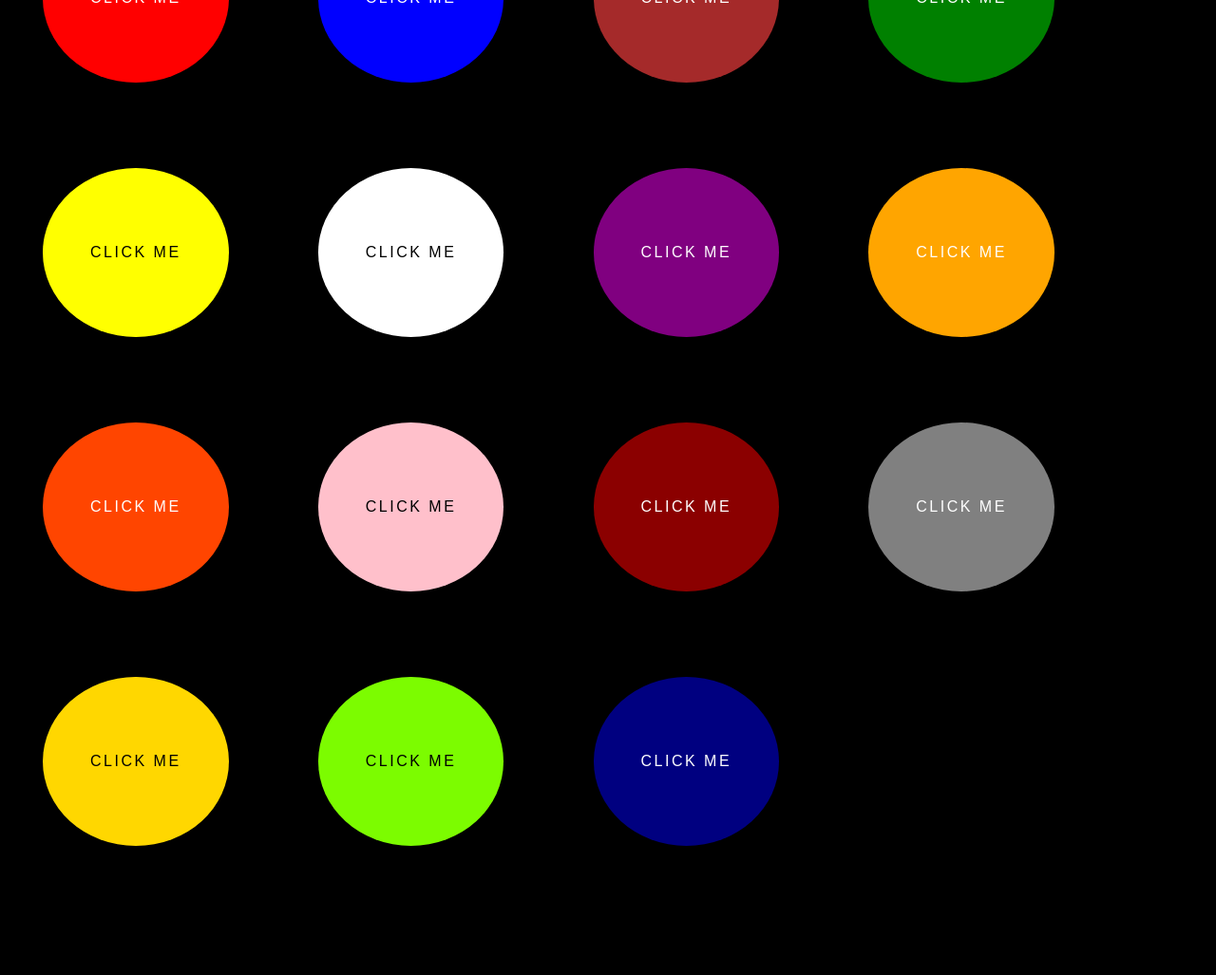
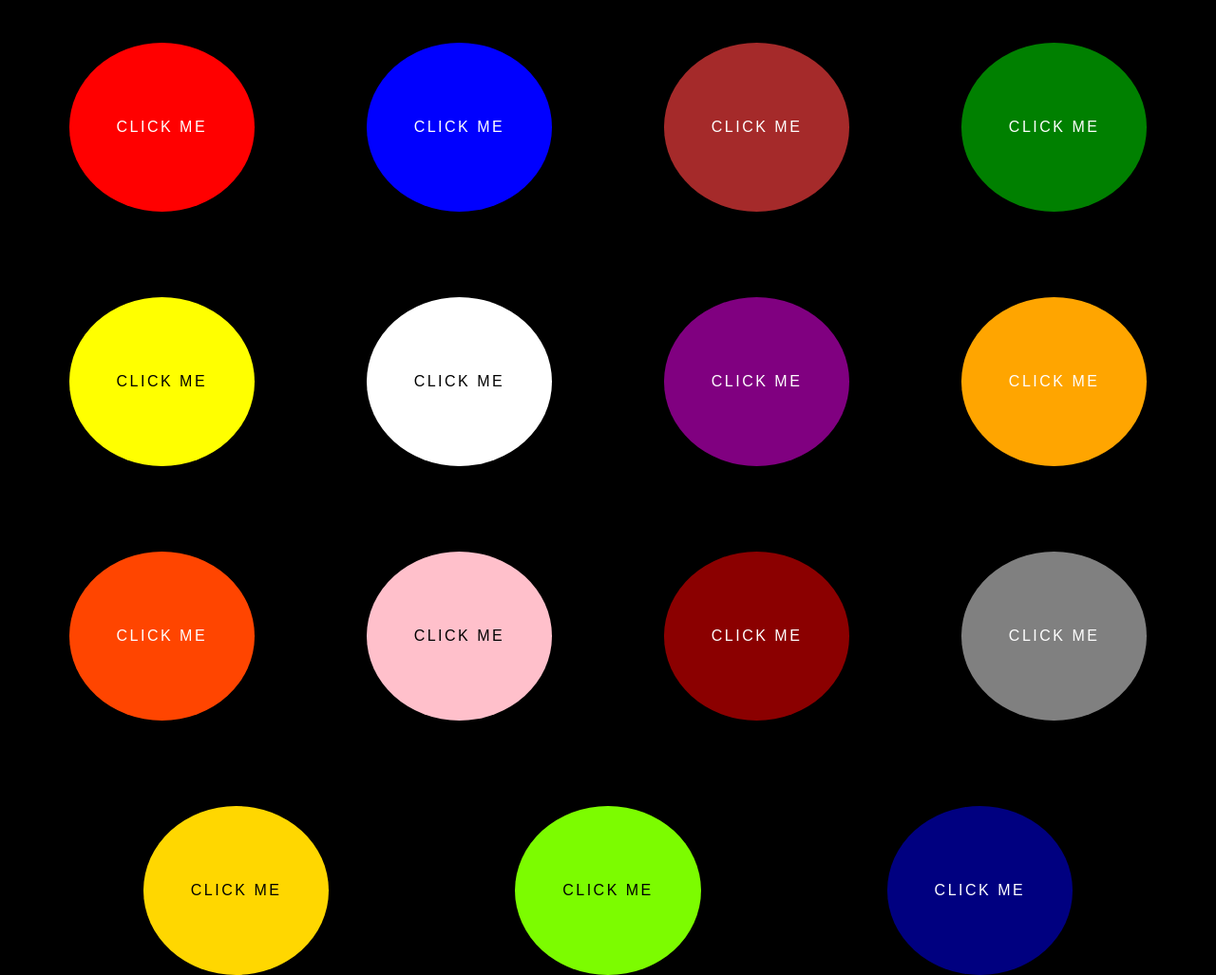
Before and after one commit to adnanaheer/javascript-ripple-effect-buttons, a plain HTML site: page index.html in a window 1280 px wide. Shown: the whole page at 95% size. Before the commit the page ends 936 px from the top, so only its background shows below. Drawn offline with Linux system fonts and the light colour scheme; a web font is replaced by a local one.

Commit message:
Updated Ui

```diff
--- a/index.html
+++ b/index.html
@@ -8,7 +8,7 @@
     <title>Button Ripple Effect</title>
   </head>
   <body>
-    <div style="width: 100%;">
+    <div class="main">
       <button class="ripple btnMrg" style="background-color: red;">Click Me</button>
       <button class="ripple btnMrg" style="background-color: blue;">Click Me</button>
       <button class="ripple btnMrg" style="background-color: brown;">Click Me</button>
--- a/style.css
+++ b/style.css
@@ -12,8 +12,16 @@ body {
   align-items: center;
   justify-content: center;
   height: 100vh;
-  overflow: hidden;
   margin: 0;
+}
+
+.main{
+  width: 100%;
+  height: inherit;
+  display: flex;
+  flex-direction: row;
+  flex-wrap: wrap;
+  justify-content: space-evenly;
 }
 
 button {
```
